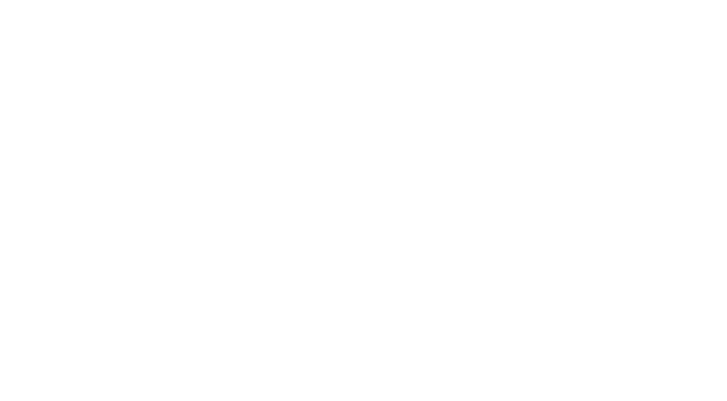
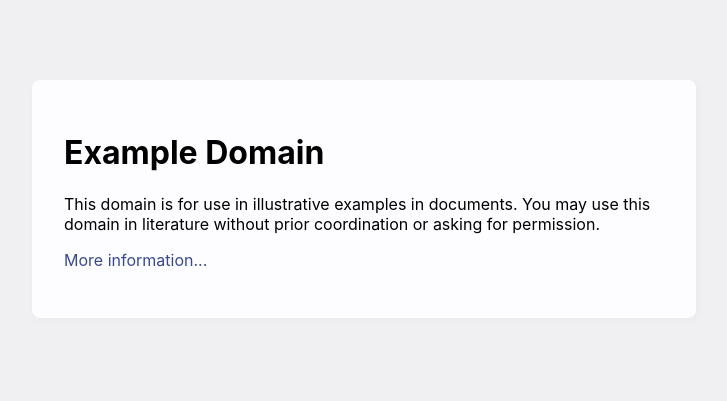
Before and after one commit to mehul100100/git-example, a plain HTML site: page index.html in a window 1280 px wide. Shown: the whole page, without its empty margins (276-1003 px from the left). Drawn offline with Linux system fonts and the light colour scheme.

Commit message:
Added index html

```diff
--- a/index.html
+++ b/index.html
@@ -1,12 +1,47 @@
-<!DOCTYPE html>
-<html lang="en">
+
+<!doctype html>
+<html>
 <head>
-    <meta charset="UTF-8">
-    <meta http-equiv="X-UA-Compatible" content="IE=edge">
-    <meta name="viewport" content="width=device-width, initial-scale=1.0">
-    <title>Crap-Portfolio</title>
+    <title>Example Domain</title>
+
+    <meta charset="utf-8" />
+    <meta http-equiv="Content-type" content="text/html; charset=utf-8" />
+    <meta name="viewport" content="width=device-width, initial-scale=1" />
+    <style type="text/css">
+    body {
+        background-color: #f0f0f2;
+        margin: 0;
+        padding: 0;
+        font-family: -apple-system, system-ui, BlinkMacSystemFont, "Segoe UI", "Open Sans", "Helvetica Neue", Helvetica, Arial, sans-serif;
+
+    }
+    div {
+        width: 600px;
+        margin: 5em auto;
+        padding: 2em;
+        background-color: #fdfdff;
+        border-radius: 0.5em;
+        box-shadow: 2px 3px 7px 2px rgba(0,0,0,0.02);
+    }
+    a:link, a:visited {
+        color: #38488f;
+        text-decoration: none;
+    }
+    @media (max-width: 700px) {
+        div {
+            margin: 0 auto;
+            width: auto;
+        }
+    }
+    </style>
 </head>
+
 <body>
-
+<div>
+    <h1>Example Domain</h1>
+    <p>This domain is for use in illustrative examples in documents. You may use this
+    domain in literature without prior coordination or asking for permission.</p>
+    <p><a href="https://www.iana.org/domains/example">More information...</a></p>
+</div>
 </body>
 </html>
```
